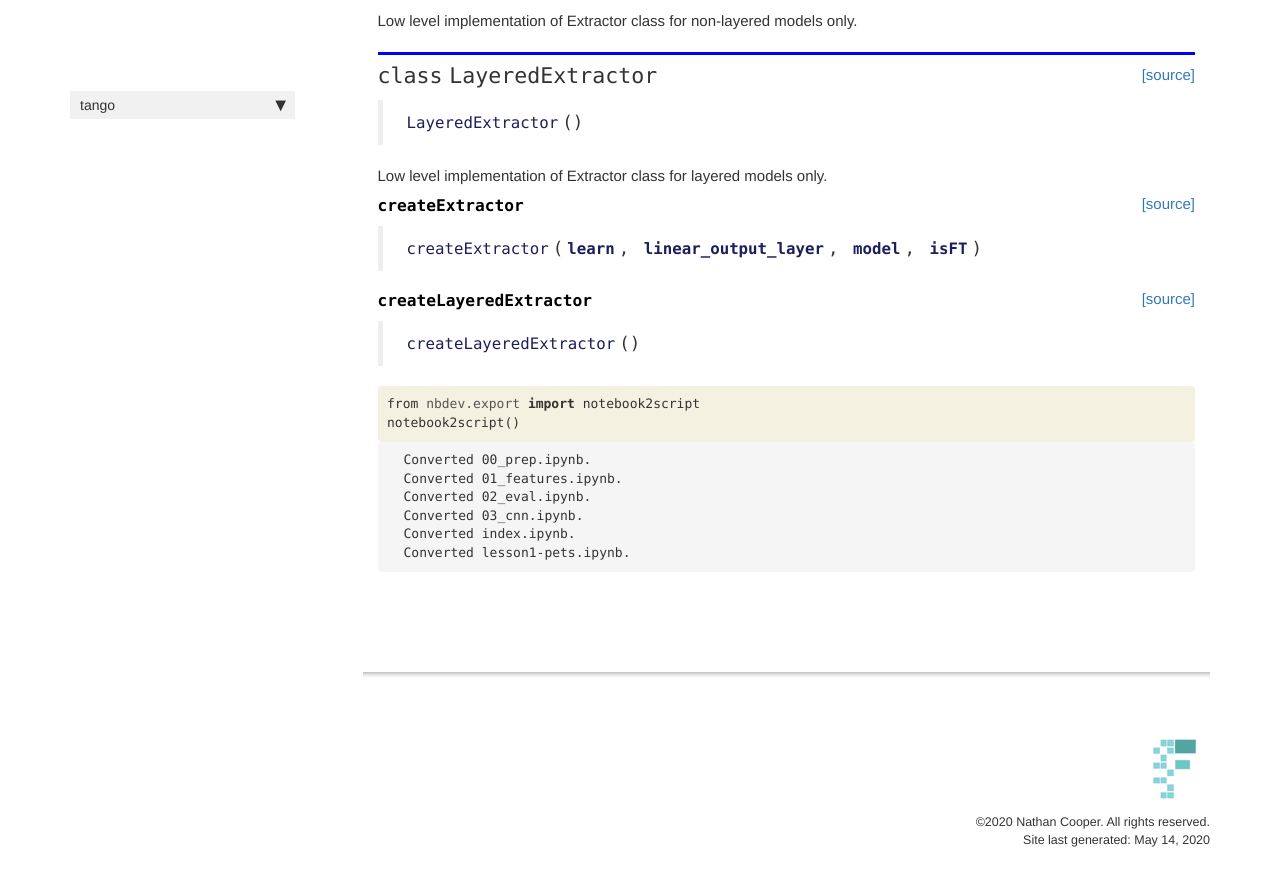
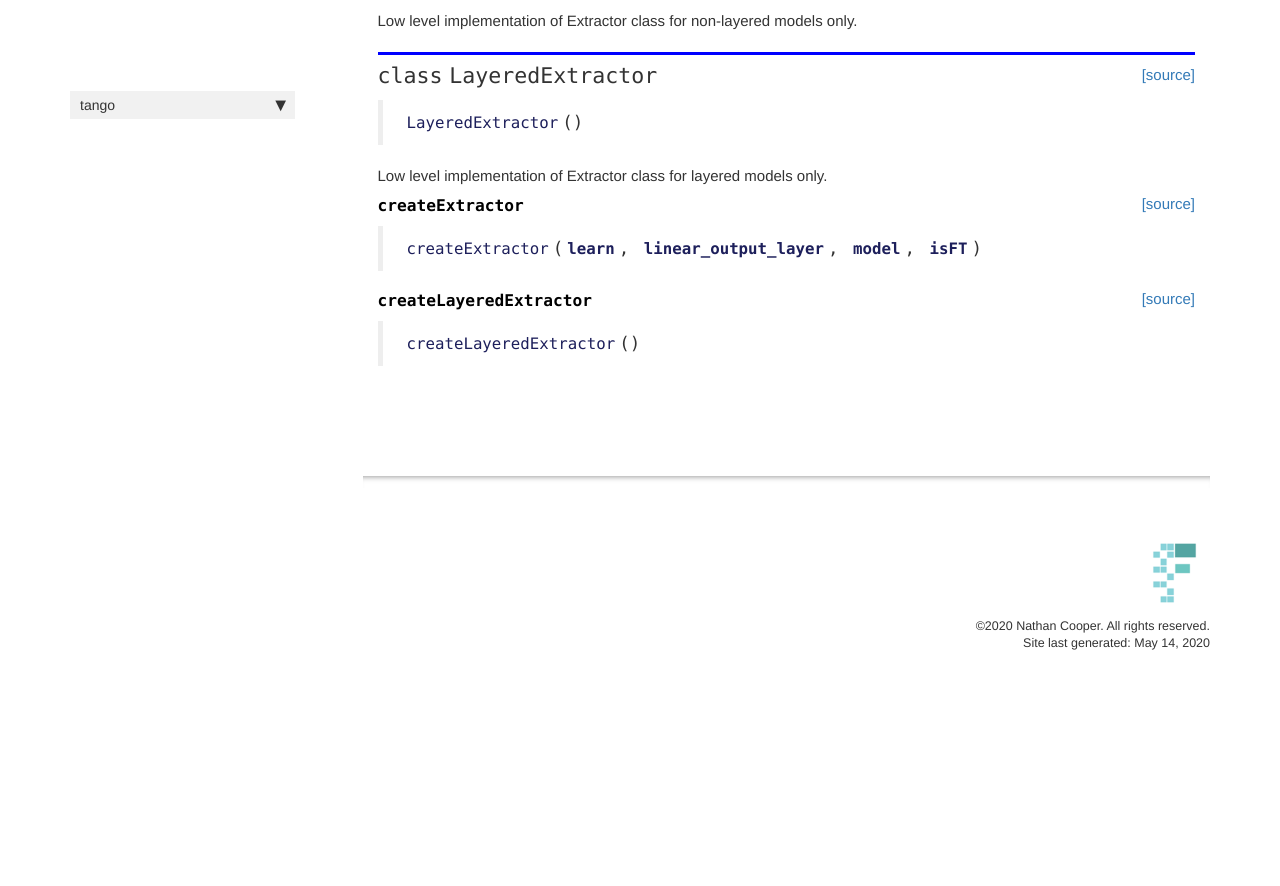
Before and after one commit to ncoop57/tango, a Jekyll site: the page built from docs/cnn.html, in a window 1280 px wide and 900 px high, scrolled down 1575 px. Shown: the top 886 px of the window. Built offline with Jekyll 4.4.1, drawn with Linux system fonts in a browser that asks for light colours; nearby versions of some CDN libraries; comment, search, counter and statistics services are not loaded; after the commit the page ends 2278 px from its top, so only the background shows below that.

Commit message:
Modifying docs

```diff
--- a/docs/cnn.html
+++ b/docs/cnn.html
@@ -280,37 +280,4 @@
 </div>
 
 </div>
-<div class="cell border-box-sizing code_cell rendered">
-<div class="input">
-
-<div class="inner_cell">
-    <div class="input_area">
-<div class=" highlight hl-ipython3"><pre><span></span><span class="kn">from</span> <span class="nn">nbdev.export</span> <span class="k">import</span> <span class="n">notebook2script</span>
-<span class="n">notebook2script</span><span class="p">()</span>
-</pre></div>
-
-    </div>
 </div>
-</div>
-
-<div class="output_wrapper">
-<div class="output">
-
-<div class="output_area">
-
-<div class="output_subarea output_stream output_stdout output_text">
-<pre>Converted 00_prep.ipynb.
-Converted 01_features.ipynb.
-Converted 02_eval.ipynb.
-Converted 03_cnn.ipynb.
-Converted index.ipynb.
-Converted lesson1-pets.ipynb.
-</pre>
-</div>
-</div>
-
-</div>
-</div>
-
-</div>
-</div>
```
Also changed, not shown: 1 other file.
